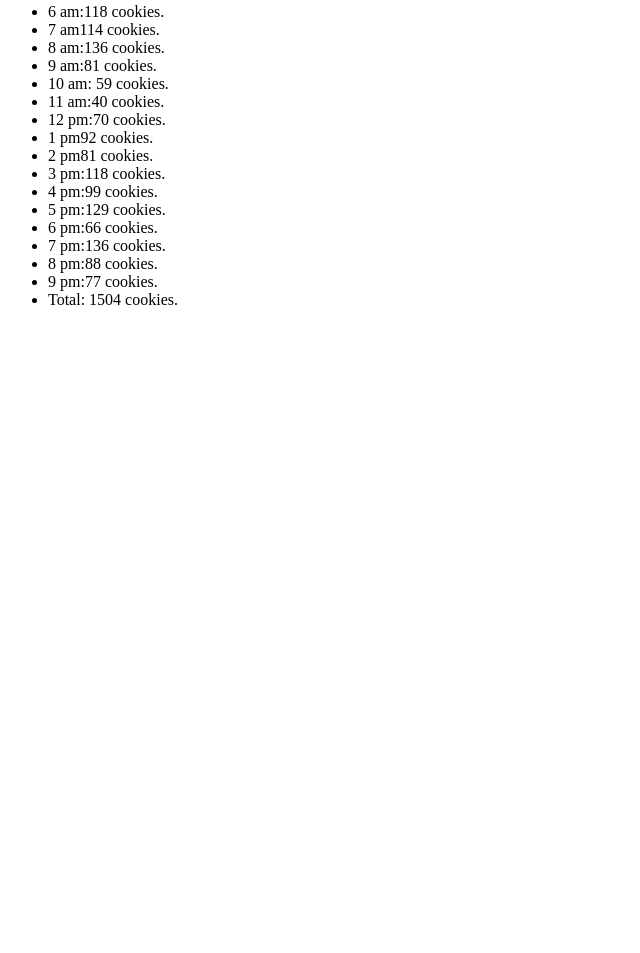
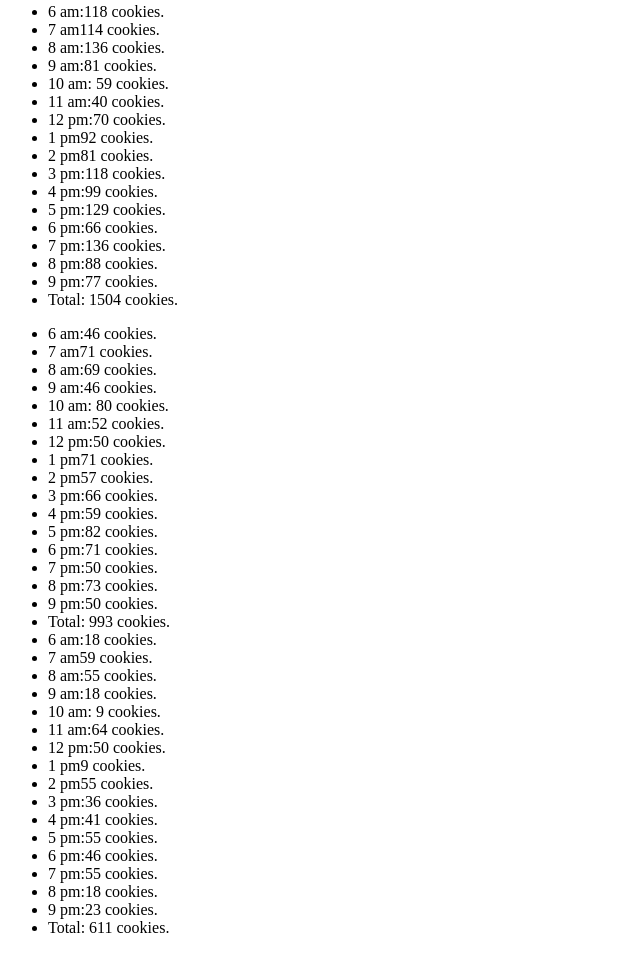
Before and after one commit to GoldBeardSea/SalmonCookie, a plain HTML site: page index.html in a window 1280 px wide. Shown: the part 721-1674 px from the top of the page, without its empty margins (0-640 px from the left). Before the commit the page ends 1046 px from the top, so only its background shows below. Drawn offline with Linux system fonts and the light colour scheme.

Commit message:
fifth question test

```diff
--- a/index.html
+++ b/index.html
@@ -22,6 +22,14 @@
 
     </ul>
 
+    <ul id="four">
+
+    </ul>
+
+    <ul>
+
+    </ul>
+
     <script src="js/app.js"></script>
   </body>
 </html>
--- a/js/app.js
+++ b/js/app.js
@@ -112,3 +112,69 @@ var centSea = {
   },
 };
 centSea.render();
+
+var hillCap = document.getElementById('four');
+
+var capHill = {
+  minCust: 20,
+  maxCust: 38,
+  avgSale: 2.3,
+  totalSale: 0,
+  salesByHour: [],
+  randCustHour: function () {
+    return Math.floor(Math.random() * (this.maxCust - this.minCust)+ this.minCust);
+  },
+  render: function () {
+    for (var i = 0; i < hours.length; i++) {
+      var custPerHour = this.randCustHour();
+      var salesPerHour = Math.floor(custPerHour * this.avgSale);
+      this.salesByHour.push(salesPerHour);
+      var liEl = document.createElement('li');
+      liEl.textContent = hours[i] + this.salesByHour[i] + ' cookies.';
+      hillCap.appendChild(liEl);
+    }
+    this.totalCook();
+  },
+  totalCook: function() {
+    for (var i = 0; i < this.salesByHour.length; i++) {
+      this.totalSale += this.salesByHour[i];
+    }
+    var liEl = document.createElement('li');
+    liEl.textContent = 'Total: ' + this.totalSale + ' cookies.';
+    hillCap.appendChild(liEl);
+  },
+};
+capHill.render();
+
+var beAlki = document.getElementById('four');
+
+var alkiBe = {
+  minCust: 2,
+  maxCust: 16,
+  avgSale: 4.6,
+  totalSale: 0,
+  salesByHour: [],
+  randCustHour: function () {
+    return Math.floor(Math.random() * (this.maxCust - this.minCust)+ this.minCust);
+  },
+  render: function () {
+    for (var i = 0; i < hours.length; i++) {
+      var custPerHour = this.randCustHour();
+      var salesPerHour = Math.floor(custPerHour * this.avgSale);
+      this.salesByHour.push(salesPerHour);
+      var liEl = document.createElement('li');
+      liEl.textContent = hours[i] + this.salesByHour[i] + ' cookies.';
+      beAlki.appendChild(liEl);
+    }
+    this.totalCook();
+  },
+  totalCook: function() {
+    for (var i = 0; i < this.salesByHour.length; i++) {
+      this.totalSale += this.salesByHour[i];
+    }
+    var liEl = document.createElement('li');
+    liEl.textContent = 'Total: ' + this.totalSale + ' cookies.';
+    beAlki.appendChild(liEl);
+  },
+};
+alkiBe.render();
```
